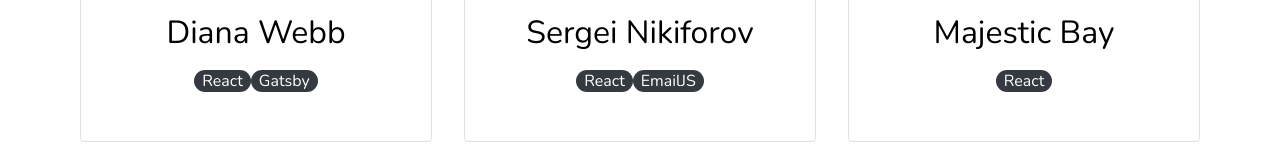
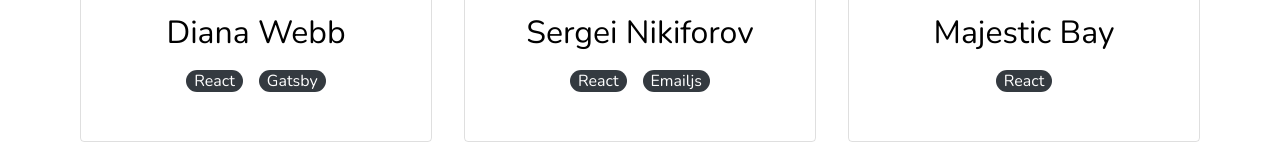
Before and after one commit to lyly2112/Portfolio2021, a React (Create React App) app: page / in a window 1280 px wide. Shown: the part 2605-2765 px from the top of the page. Built offline with nearby package versions, Linux system fonts and the light colour scheme.

Commit message:
Change settings for tools icons in Portfolio component.

```diff
--- a/src/components/Portfolio.js
+++ b/src/components/Portfolio.js
@@ -37,7 +37,7 @@ function Portfolio() {
           <div className="portfolio__project-header">Sergei Nikiforov</div>
           <div className="portfolio__project-tools">
             <div className="portfolio__project-tool">React</div>
-            <div className="portfolio__project-tool">EmailJS</div>
+            <div className="portfolio__project-tool">Emailjs</div>
           </div>
         </div>
         <div className="portfolio__project">
--- a/src/scss/_portfolio.scss
+++ b/src/scss/_portfolio.scss
@@ -59,5 +59,6 @@
     color: white;
     border-radius: 160px;
     padding: 0 0.5rem;
+    margin: 0 0.5rem;
   }
 }
--- a/src/scss/main.css
+++ b/src/scss/main.css
@@ -234,6 +234,7 @@ body {
   color: white;
   border-radius: 160px;
   padding: 0 0.5rem;
+  margin: 0 0.5rem;
 }
 
 .footer {
```
Also changed, not shown: 1 other file (tests, documents, lock files or other folders).
